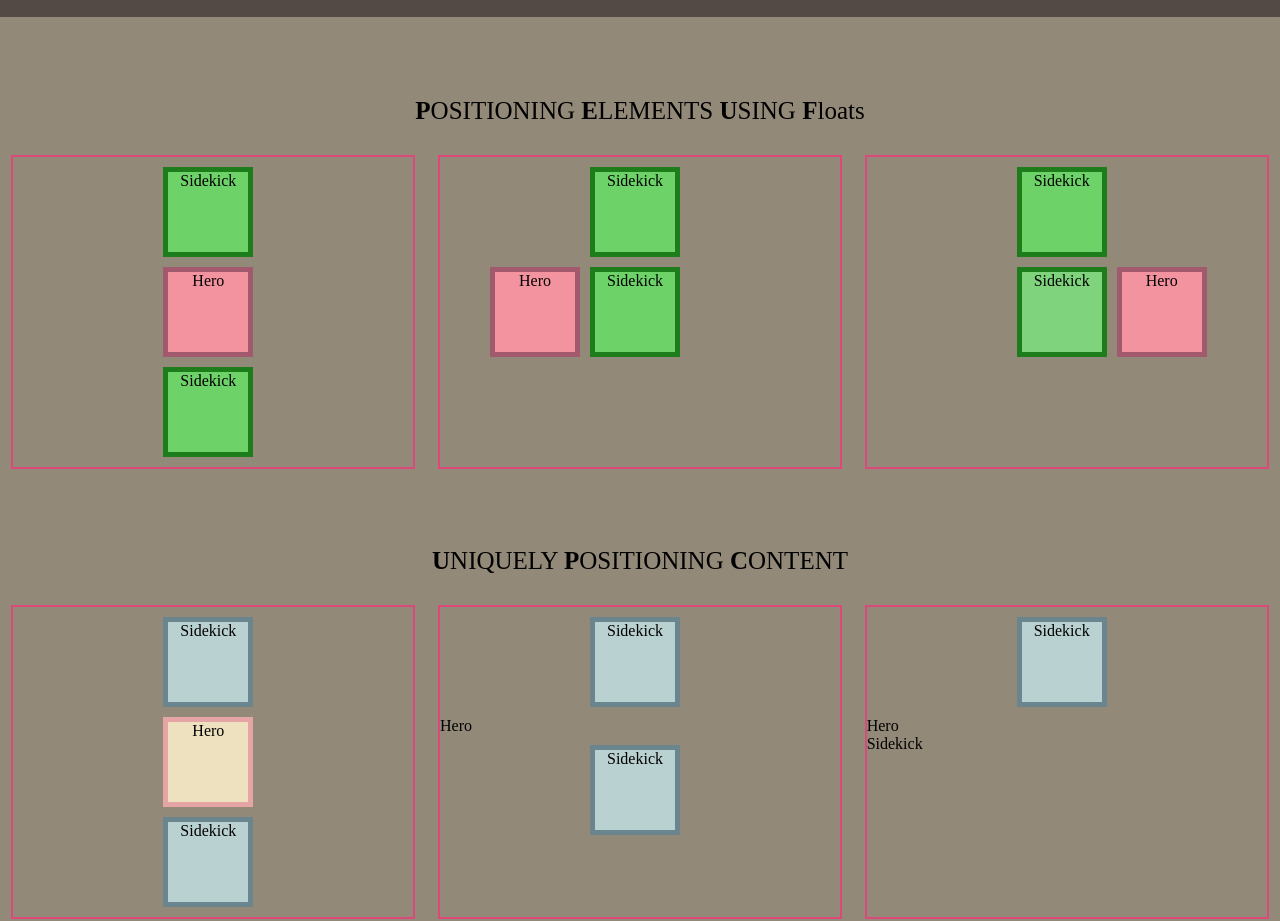
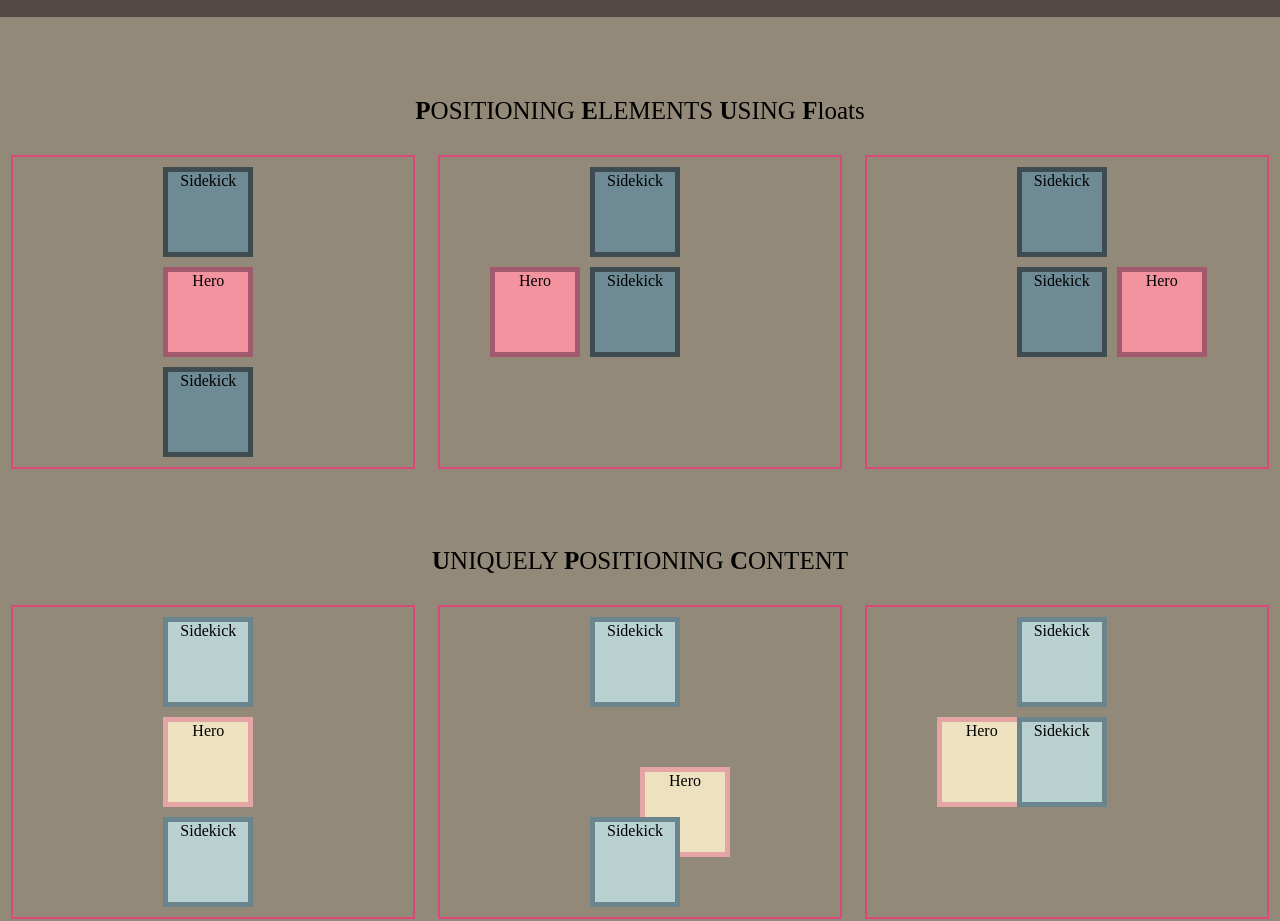
Before and after one commit to anjali790/Aircampus-Practice, a plain HTML site: page 31May2022/index.html in a window 1280 px wide. Shown: the part 55-976 px from the top of the page. Drawn offline with Linux system fonts and the light colour scheme.

Commit message:
assignment

```diff
--- a/31May2022/index.html
+++ b/31May2022/index.html
@@ -146,12 +146,12 @@
             <div class="section6-box2">Item 6</div>
         </div>
     </section>
-</body>
 <footer>
-    <div class="footer">
+    <div class="footer1">
         <i class="fa-brands fa-instagram"></i>
         <i class="fa-brands fa-twitter"></i>
         <i class="fa-brands fa-snapchat-square"></i>
     </div>
 </footer>
+</body>
 </html>
--- a/31May2022/style.css
+++ b/31May2022/style.css
@@ -17,8 +17,6 @@ nav {
 header {
     background-color: #534a46;
     padding: 20px 20px;
-    position: sticky;
-    top: 0;
 }
 
 .left a {
@@ -71,8 +69,8 @@ header {
 }
 
 .box1,.box3{
-    border: #1e7d1b  solid 5px;
-    background-color: #6dd369;
+    border: #3e4c51 solid 5px;
+    background-color: #6e8a94;
     width: 80px;
     height: 80px;
     position: relative;
@@ -113,8 +111,8 @@ header {
 }
 
 .box6 {
-    border: #1e7d1b  solid 5px;
-    background-color: #80d37d;
+    border: #3e4c51  solid 5px;
+    background-color: #6e8a94;
     width: 80px;
     height: 80px;
     position: relative;
@@ -178,6 +176,36 @@ header {
     position: relative;
     left: 150px;
     margin: 10px 0;
+    text-align: center;
+}
+.box10{
+    border: #e6a5a5 solid 5px;
+    background-color: #ede1bf;
+    width: 80px;
+    height: 80px;
+    text-align: center;
+    position: relative;
+    left: 200px;
+    top: 50px;
+}
+.box11{
+    border: #e6a5a5 solid 5px;
+    background-color: #ede1bf;
+    width: 80px;
+    height: 80px;
+    text-align: center;
+    position: relative;
+    margin: 10px 0;
+    left: 70px;
+}
+.box12{
+    border: #6a858e solid 5px;
+    background-color: #bad1d1;
+    width: 80px;
+    height: 80px;
+    position: relative;
+    left: 150px;
+    bottom: 100px;
     text-align: center;
 }
 .container3 .bottombox .outerbox{
@@ -313,5 +341,15 @@ header {
 
 /*==================================================Footer=================================================*/
 footer{
-    background-color: ;
+    background-color: #534a46;
+    font-size: 30px;
 }
+i{
+    padding: 20px;
+    color: rgb(22, 21, 21);
+
+}
+.footer1{
+    display: flex;
+    justify-content: center;
+}
```
